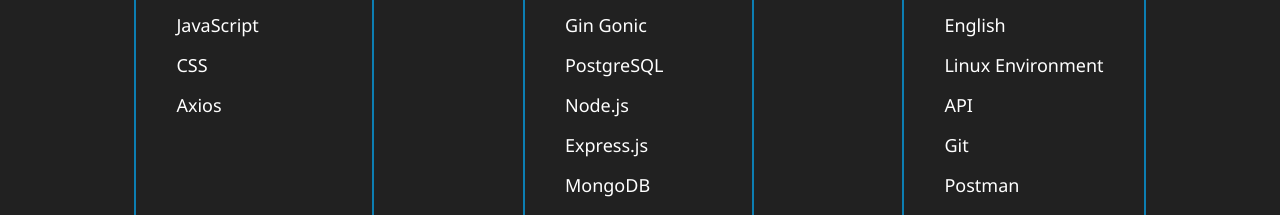
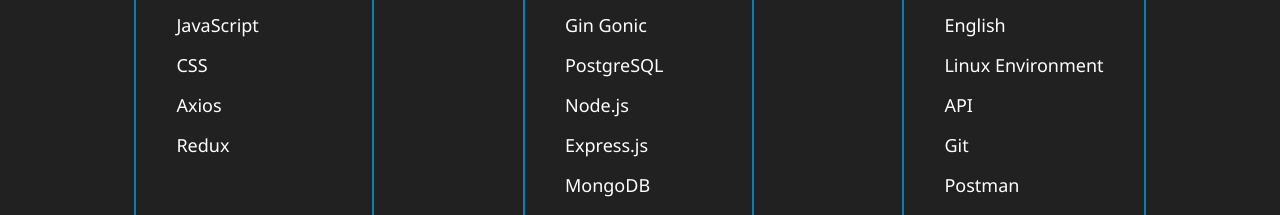
Before and after one commit to nesngenes/personalportofolio, a React (Create React App) app: page / in a window 1280 px wide. Shown: the part 5180-5395 px from the top of the page. Built offline with nearby package versions, Linux system fonts and the light colour scheme.

Commit message:
add skills

```diff
--- a/src/components/Skills/Skills.jsx
+++ b/src/components/Skills/Skills.jsx
@@ -18,6 +18,7 @@
           <p>JavaScript</p>
           <p>CSS</p>
           <p>Axios</p>
+          <p>Redux</p>
         </div>
 
         <div className='skill'>
```
